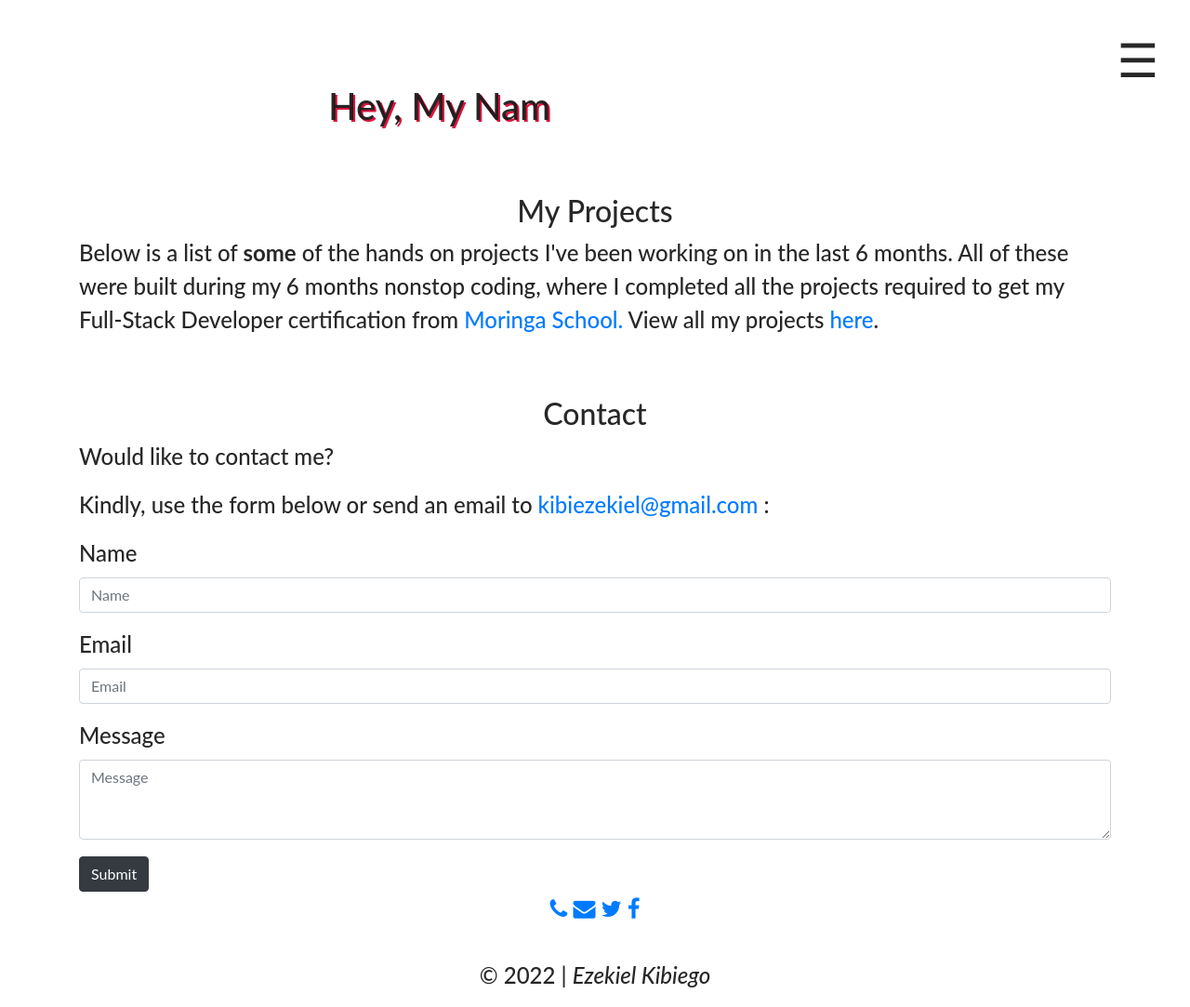
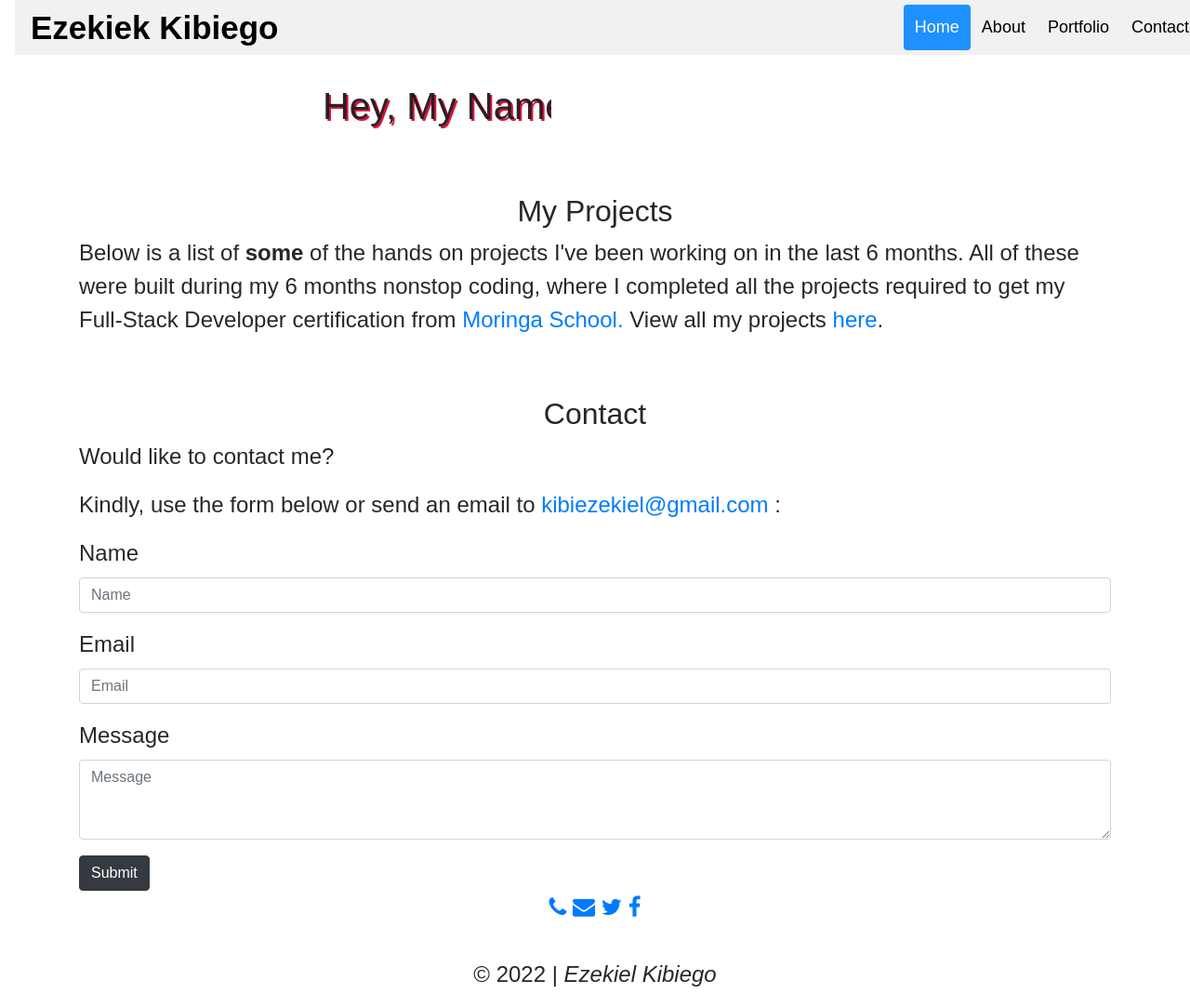
Before and after one commit to ezekielkibiego/portfolio2, a Django app: page / in a window 1280 px wide. Shown: the whole page at 93% size. After the commit the page ends 1061 px from the top, so only its background shows below. Run offline with Django 3.2, Linux system fonts and the light colour scheme; data that the repository does not hold is empty; some libraries are stand-ins or nearby versions; some web fonts are replaced.

Commit message:
modify navbar

```diff
--- a/portapp/templates/navbar.html
+++ b/portapp/templates/navbar.html
@@ -1,108 +1,95 @@
 {% load static %}
 <nav class="navbar navbar-expand-lg fixed-top">
   <style>
-   body{
-    font-family: 'Lato', global_font_string;
+    * {box-sizing: border-box;}
+
+    body {
+      margin: 0;
+      font-family: Arial, Helvetica, sans-serif;
       font-weight: 500;
       font-size: x-large;
       color: rgba(27, 26, 26, 0.945);
+      margin-top: 6%;
     }
 
-    .sidenav {
-      height: 100%;
-      width: 0;
+    #navbar {
+      overflow: hidden;
+      background-color: #f1f1f1;
+      padding: 5px;
+      transition: 0.4s;
       position: fixed;
-      z-index: 1;
+      width: 100%;
       top: 0;
-      left: 0;
-      background-image: url('static/images/kibiego.jpg');
-      background-position: center;
-      background-repeat: no-repeat;
-      background-size: cover;
-      overflow-x: hidden;
-      transition: 0.2s;
-      padding-top: 60px;
+      z-index: 99;
 
     }
 
-    .sidenav a {
-      padding: 8px 8px 8px 32px;
+    #navbar a {
+      float: left;
+      color: black;
+      text-align: center;
+      padding: 12px;
       text-decoration: none;
-      font-size: 40px;
-      color: black;
-      display: block;
-      transition: 0.2s;
-
+      font-size: 18px;
+      line-height: 25px;
+      border-radius: 4px;
     }
 
-    .sidenav a:hover {
-      color: whitesmoke;
+    #navbar #logo {
+      font-size: 35px;
+      font-weight: bold;
+      transition: 0.4s;
     }
 
-    .sidenav .closebtn {
-      position: absolute;
-      top: 0;
-      right: 25px;
-      font-size: 70px;
-      margin-left: 50px;
-
-
-    }
-    .kibz a{
-      text-decoration: none;
+    #navbar a:hover {
+      background-color: #ddd;
       color: black;
-      border: black;
     }
 
-    @media screen and (max-height: 450px) {
-      .sidenav {padding-top: 15px;}
-      .sidenav a {font-size: 35px;}
+    #navbar a.active {
+      background-color: dodgerblue;
+      color: white;
+    }
+
+    #navbar-right {
+      float: right;
+    }
+
+    @media screen and (max-width: 580px) {
+      #navbar {
+        padding: 20px 10px !important;
+      }
+      #navbar a {
+        float: none;
+        display: block;
+        text-align: left;
+      }
+      #navbar-right {
+        float: none;
+      }
     }
     </style>
     </head>
     <body>
 
       </div>
-    <div id="mySidenav" class="sidenav text-center">
-      <a href="javascript:void(0)" class="closebtn" onclick="closeNav()">&times;</a>
-      <a class="navbar-brand" href="/" style=" color: black;"><i class="fa fa-home"
-        aria-hidden="true"></i></a>
 
-        <div class="">
-            <div>
-                <a href="#home" class="pots">
-                  Home
-                </a>
-            </div>
-        </div>
-        <div>
-          <a href="#about" class="pots">
+    <div id="navbar">
+      <a href="/" id="logo">Ezekiek Kibiego</a>
+      <div id="navbar-right">
+        <a class="active" href="/">Home</a>
+        <a href="{% url 'about' %}" class="pots">
           About
         </a>
-      </div>
-        <div>
-            <a href="#portfolio" class="pots">
+        <a href="{% url 'projects' %}" class="pots">
           Portfolio
         </a>
-        </div>
-        <div>
-            <a href="#contact" class="pots">
+        <a href="{% url 'contact' %}" class="pots">
           Contact
          </a>
+
       </div>
     </div>
 
 
-    <span style="font-size:50px;cursor:pointer; margin-left: 95%; margin-top: 1.5%;" onclick="openNav()">&#9776;</span>
-
-    <script>
-    function openNav() {
-      document.getElementById("mySidenav").style.width = "100%";
-    }
-
-    function closeNav() {
-      document.getElementById("mySidenav").style.width = "0";
-    }
-    </script>
-
 </nav>
```
Lines whose indentation alone changed are shown as unchanged.
